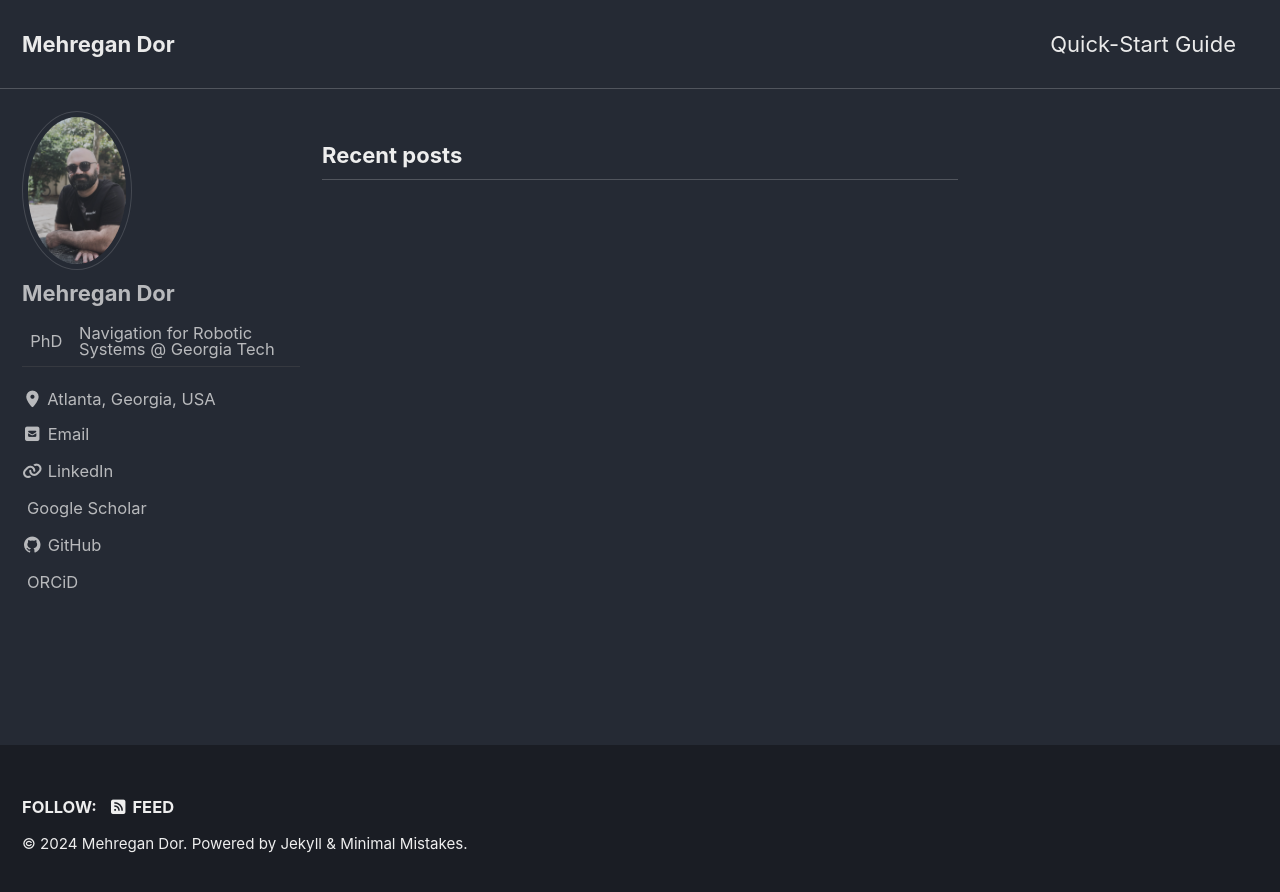
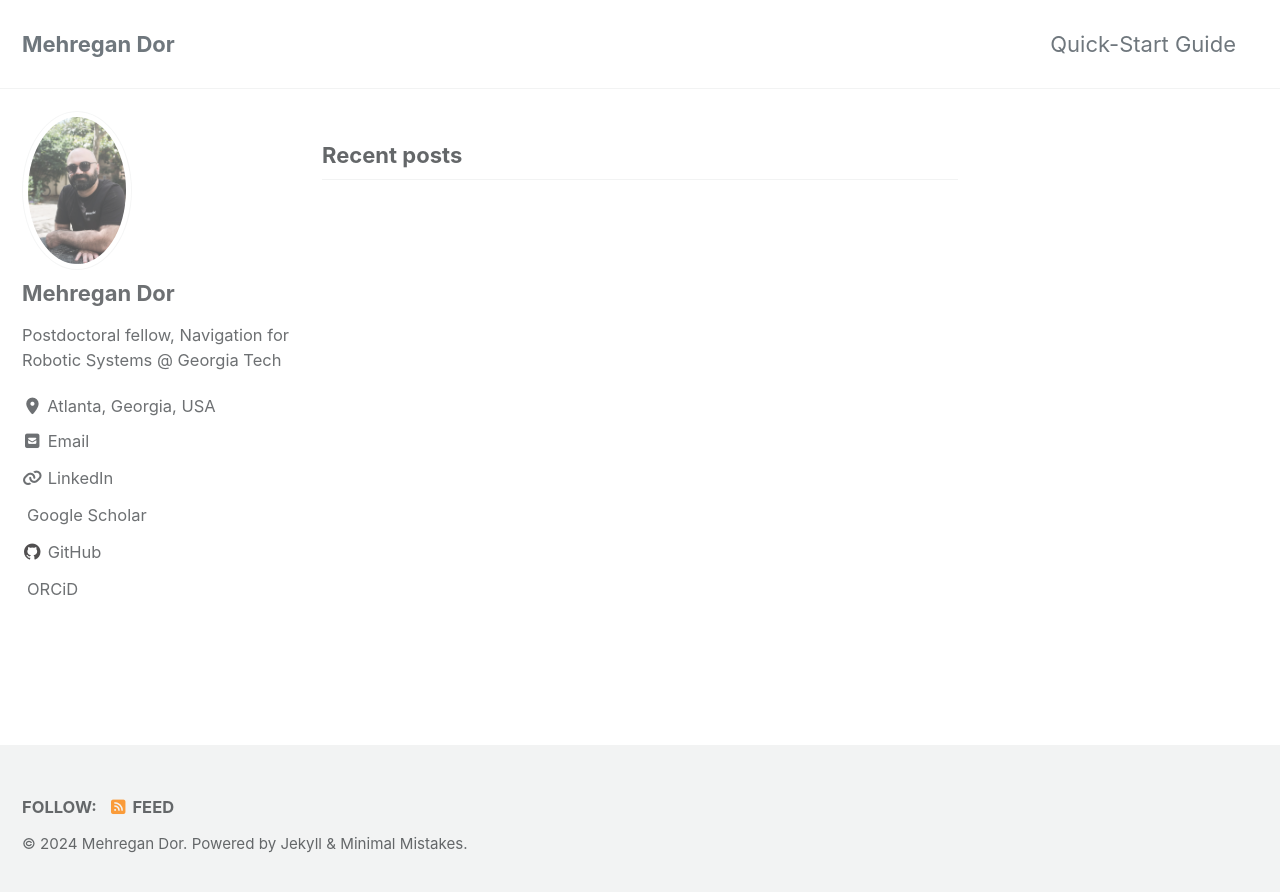
Before and after one commit to mehregandor/mehregandor.github.io, a Jekyll site: the page built from index.html, in a window 1280 px wide. Shown: the top 892 px of the page. Built offline with Jekyll 4.4.1, drawn with Linux system fonts in a browser that asks for light colours; cached includes are drawn as plain includes; the list of posts is cut into pages by our own code.

Commit message:
modified bio to see if it corrects error

```diff
--- a/_config.yml
+++ b/_config.yml
@@ -12,7 +12,7 @@
 
 # theme                  : "minimal-mistakes-jekyll"
 # remote_theme           : "mmistakes/minimal-mistakes"
-minimal_mistakes_skin    : "dark" # "air", "aqua", "contrast", "dark", "dirt", "neon", "mint", "plum", "sunrise"
+minimal_mistakes_skin    : "default" # "air", "aqua", "contrast", "dark", "dirt", "neon", "mint", "plum", "sunrise"
 
 # Site Settings
 locale                   : "en-US"
@@ -114,7 +114,7 @@ analytics:
 author:
   name             : "Mehregan Dor"
   avatar           : "/assets/images/cover_photo.JPG" # path of avatar image, e.g. "/assets/images/bio-photo.jpg"
-  bio              : "PhD | Navigation for Robotic Systems @ Georgia Tech "
+  bio              : "Postdoctoral fellow, Navigation for Robotic Systems @ Georgia Tech "
   location         : "Atlanta, Georgia, USA"
   email            :
   links:
```
